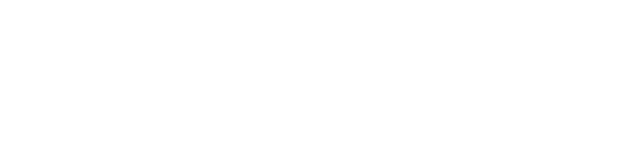
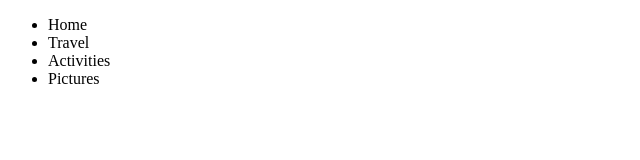
Before and after one commit to ALawley/epicodus-resort-exercise, a plain HTML site: page accommodations.html in a window 1280 px wide. Shown: the whole page, without its empty margins (0-640 px from the left). Drawn offline with Linux system fonts and the light colour scheme.

Commit message:
add nav list to accommodations.html

```diff
--- a/accommodations.html
+++ b/accommodations.html
@@ -6,5 +6,12 @@
 
   <body>
 
+    <ul>
+      <li>Home</li>
+      <li>Travel</li>
+      <li>Activities</li>
+      <li>Pictures</li>
+    </ul>
+
   </body>
 </html>
```
